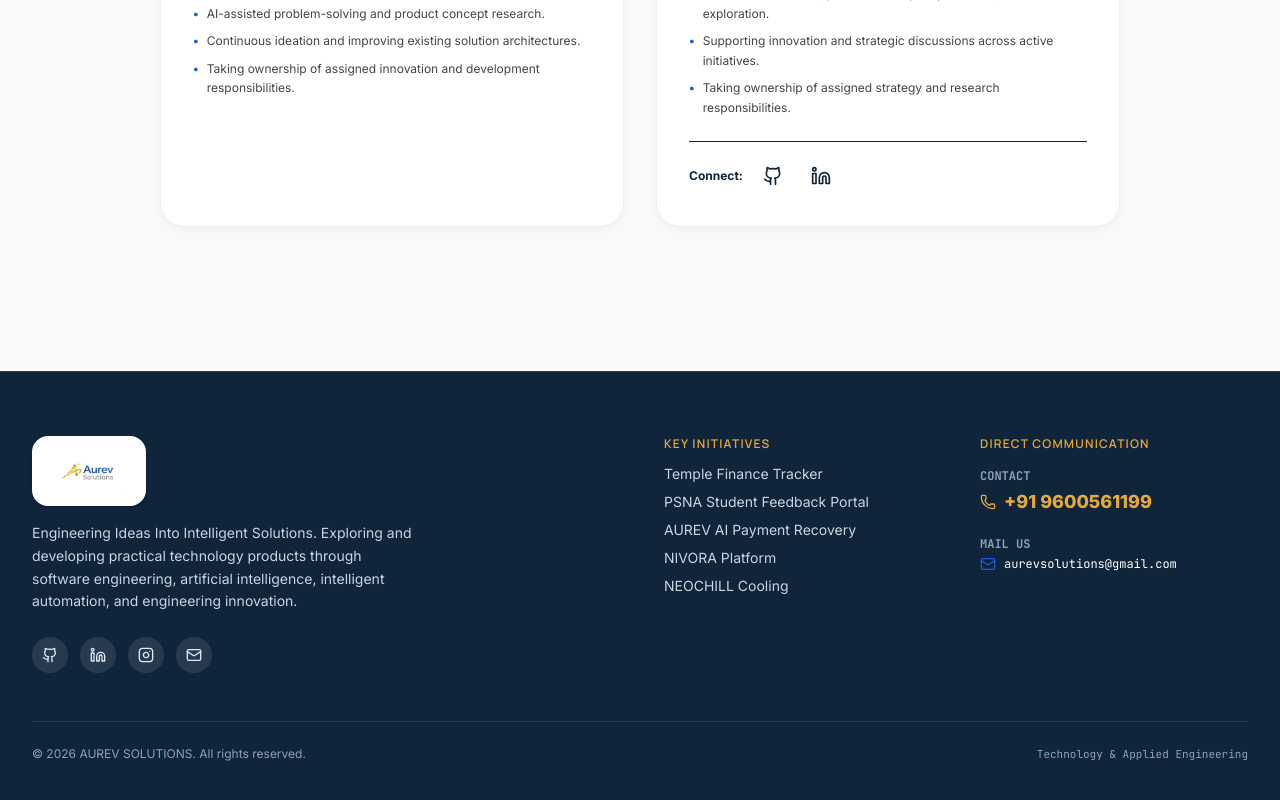
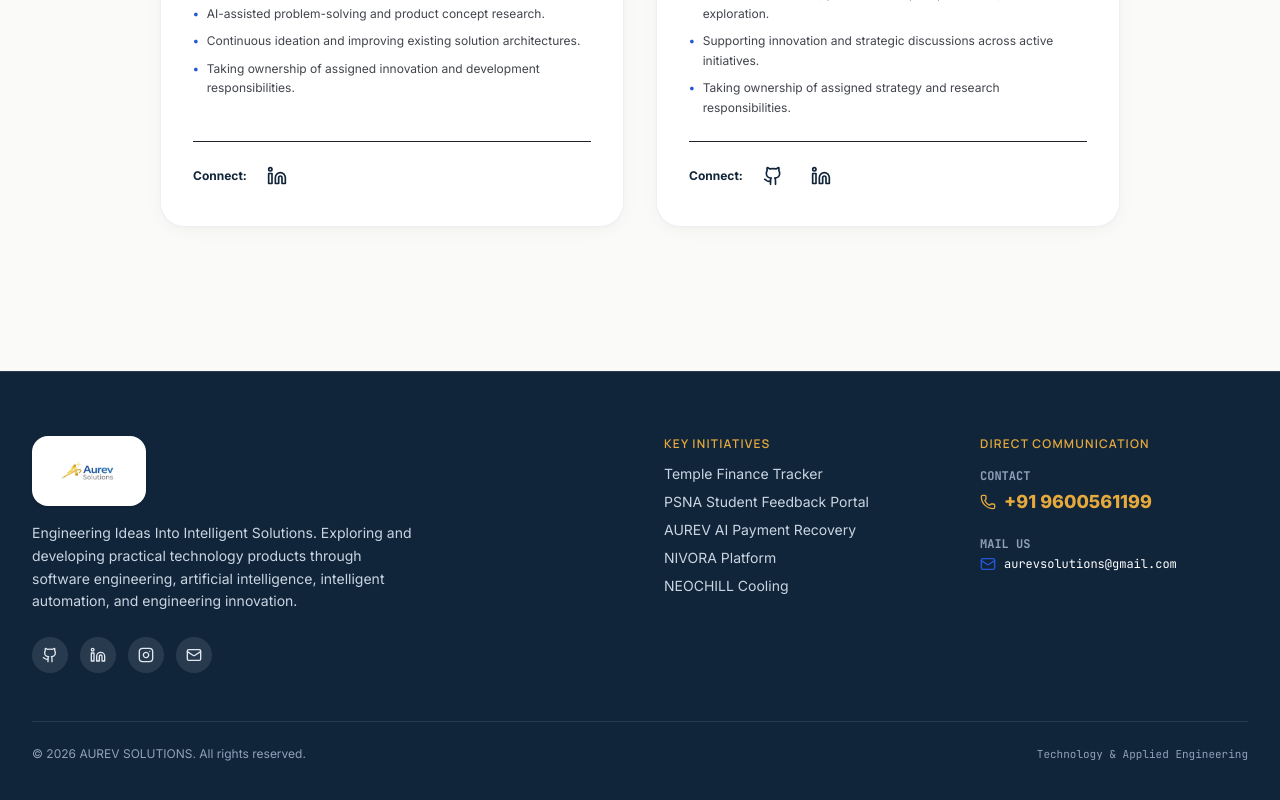
Before and after one commit to Vishnu1799/AUREV-SOLUTIONS, a Next.js app: page /team in a window 1280 px wide. Shown: the part 1208-2008 px from the top of the page. Built offline with nearby package versions, Linux system fonts and the light colour scheme.

Commit message:
feat(team): add LinkedIn profile for Sanjitha A

```diff
--- a/data/team.ts
+++ b/data/team.ts
@@ -32,7 +32,9 @@ export const teamMembers: TeamMember[] = [
       "Taking ownership of assigned innovation and development responsibilities.",
     ],
     initials: "SA",
-    links: {},
+    links: {
+      linkedin: "https://www.linkedin.com/in/sanjitha-a-950831398",
+    },
   },
   {
     id: "nithiga-s",
```
